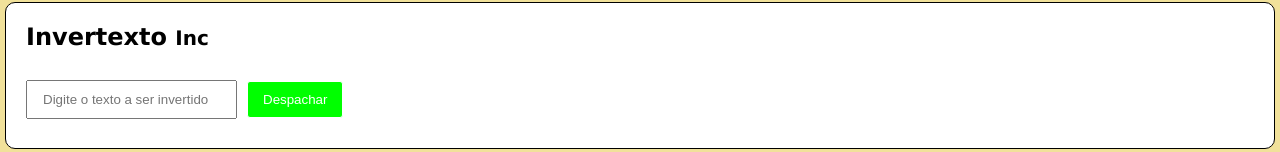
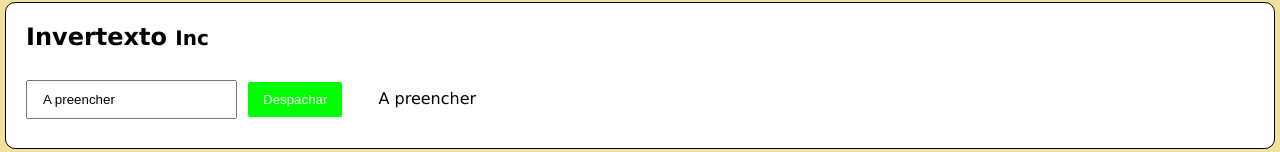
Before and after one commit to jrmsjorgesilva/Curso-react-Joao-Ribeiro, a React (Create React App) app: page / in a window 1280 px wide. Shown: the part 703-855 px from the top of the page. Built offline with nearby package versions, Linux system fonts and the light colour scheme.

Commit message:
integração completa da aplicação com redux para gerenciamneto de estados dos componentes

```diff
--- a/src/componentes/Card.js
+++ b/src/componentes/Card.js
@@ -4,7 +4,7 @@ import { actionConfirm, actionReject } from './Redux/Actions/CardsActions'
 
 const Card = () => {
 
-  const status = useSelector(state => state.status);
+  const status = useSelector(state => state.CardsReducer.status);
 
   const dispatch = useDispatch();
 
--- a/src/componentes/Invertexto.js
+++ b/src/componentes/Invertexto.js
@@ -1,19 +1,21 @@
 import React from 'react'
 import { useState } from 'react'
-import { connect } from 'react-redux'
+import { connect, useSelector, useDispatch } from 'react-redux'
 import { actionInvertexto } from './Redux/Actions/InvertextoActions'
 
-const Invertexto = ({ text, dispatch }) => {
+const Invertexto = () => {
 
   // const [text, setText] = useState(() => '');
+  const text = useSelector(state => state.InvertextoReducer.text);
+
+  console.log("INVERTEXTO REDUCER TEXT (USE SELECTOR)", text);
+
+  const dispatch = useDispatch();
 
   const escreveTexto = (e) => {
     // setText(e.target.value);
-    console.log("fsdfsdf", text.text)
+    console.log("fsdfsdf", text)
   }
-
-
-  console.log("Arrocha", text)
 
 
   return(
@@ -24,12 +26,12 @@ const Invertexto = ({ text, dispatch }) => {
           className='app__input'
           type="text"
           placeholder="Digite o texto a ser invertido"
-          value={text.text}
+          value={text}
           onChange={(e) => escreveTexto(e)}
         />
         <button className='app__btn' onClick={() => dispatch(actionInvertexto())}>Despachar</button>
         <span style={{ margin: '0px 25px' }}>
-          {text.text}
+          {text}
         </span>
       </p>
 
@@ -37,4 +39,5 @@ const Invertexto = ({ text, dispatch }) => {
   )
 }
 
-export default connect(state => ({ text: state }))(Invertexto)
+// export default connect(state => ({ text: state }))(Invertexto)
+export default Invertexto
--- a/src/componentes/Redux/Store/Store.js
+++ b/src/componentes/Redux/Store/Store.js
@@ -1,9 +1,16 @@
-import { createStore } from 'redux'
-// import ComentsReducer from '../Reducers/ComentsReducer'
-// import ContadorReducer from '../Reducers/ComentsReducer'
-// import InvertextoReducer from '../Reducers/InvertextoReducer'
+import { combineReducers, createStore } from 'redux'
+import ComentsReducer from '../Reducers/ComentsReducer'
+import ContadorReducer from '../Reducers/ComentsReducer'
+import InvertextoReducer from '../Reducers/InvertextoReducer'
 import CardsReducer from '../Reducers/CardsReducer'
 
-const store = createStore(CardsReducer);
+const store = createStore(combineReducers(
+  {
+    ComentsReducer,
+    ContadorReducer,
+    CardsReducer,
+    InvertextoReducer
+  }
+));
 
 export default store
```
